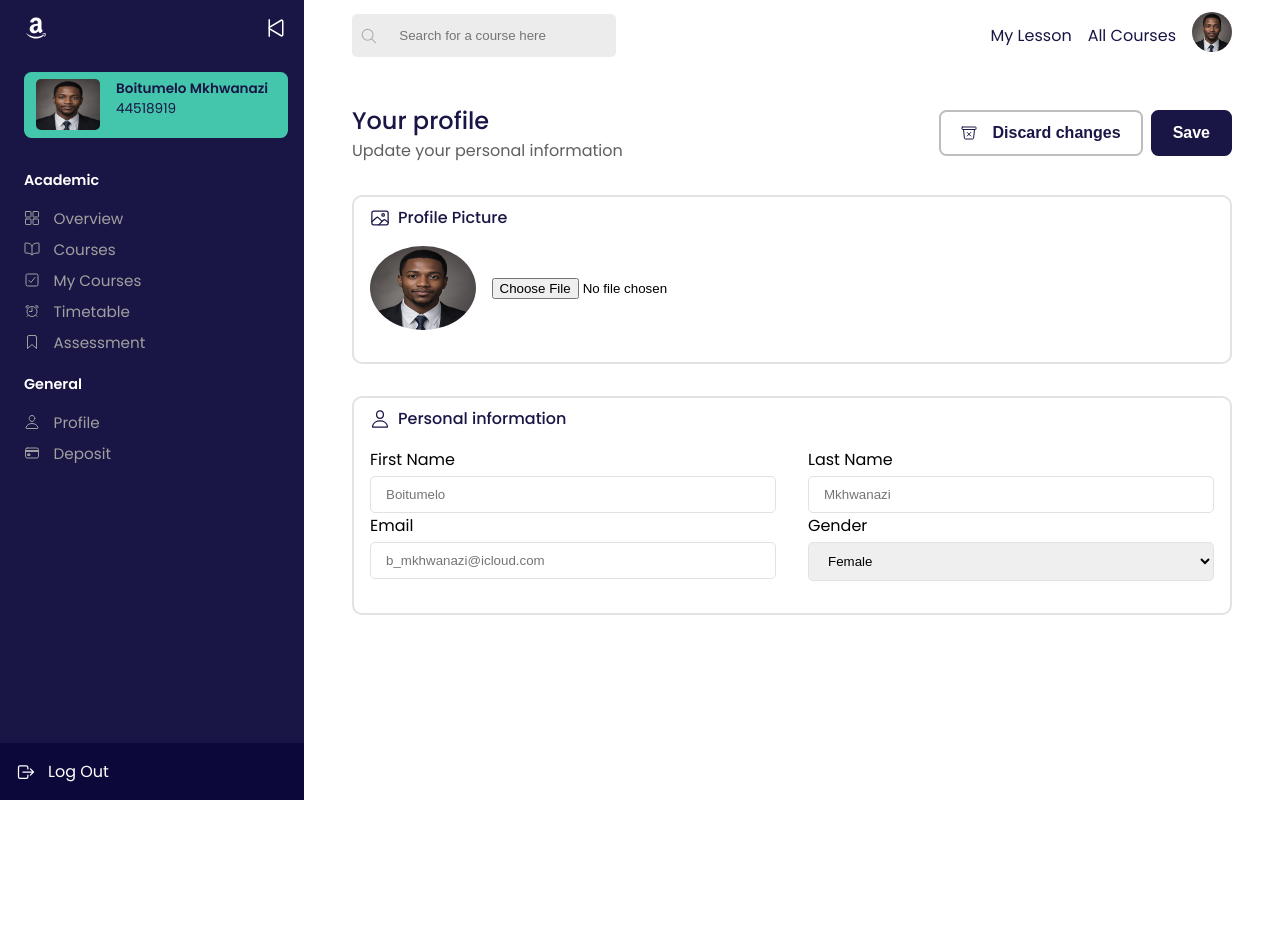
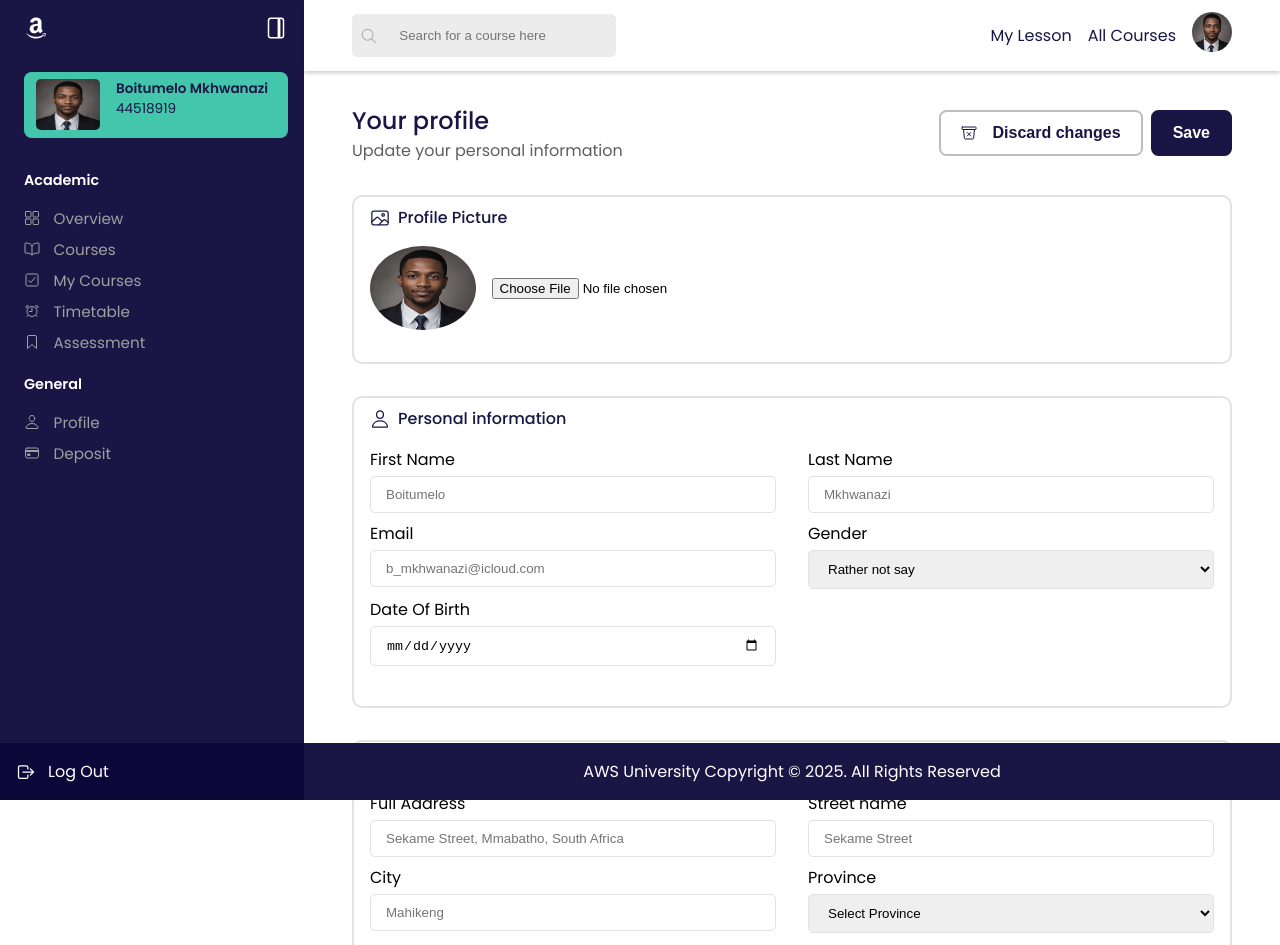
Before and after one commit to Boitumelo-Mkhwanazi/student-registration-system, an Angular app: page /dashboard/profile in a window 1280 px wide. Shown: the top 945 px of the page. Before the commit the page ends 800 px from the top, so only its background shows below. Built offline with nearby package versions, Linux system fonts and the light colour scheme.

Commit message:
Profile page desktop done

```diff
--- a/src/app/pages/dashboard/dashboard.component.css
+++ b/src/app/pages/dashboard/dashboard.component.css
@@ -13,7 +13,9 @@ p, span, ion-icon {
 }
 
 .container aside {
-    position: relative;
+    position: sticky;
+    top: 0;
+    left: 0;
     background-color: var(--navy-blue);
     height: 100vh;
     padding: 1rem 1rem 1rem 1.5rem;
@@ -130,10 +132,16 @@ p, span, ion-icon {
 /*  MAIN  */
 
 .container main .header {
+    background-color: var(--white);
+    position: sticky;
+    right: 0;
+    top: 0;
     display: flex;
     justify-content: space-between;
     align-items: center;
     padding: 0.75rem 3rem;
+    box-shadow: 0 2px 4px rgba(0, 0, 0, 0.2);
+    z-index: 1000;
 }
 
 .container main .header .search-bar {
@@ -174,3 +182,13 @@ p, span, ion-icon {
     border-radius: 50%;
     cursor: pointer;
 }
+
+.container main footer {
+    background-color: var(--navy-blue);
+    position: sticky;
+    bottom: 0;
+    right: 0;
+    text-align: center;
+    color: var(--white);
+    padding: 1rem;
+}
--- a/src/app/pages/dashboard/dashboard.component.html
+++ b/src/app/pages/dashboard/dashboard.component.html
@@ -3,7 +3,7 @@
         <div class="top">
             <ion-icon name="logo-amazon"></ion-icon>
             <div class="icon-container">
-                <ion-icon name="play-skip-back-outline"></ion-icon>
+                <ion-icon name="journal-outline"></ion-icon>
             </div>
         </div>
         <div class="content">
@@ -73,6 +73,7 @@
             </div>
         </div>
         <router-outlet />
+        <footer>AWS University Copyright &copy; 2025. All Rights Reserved</footer>
     </main>
 
 </div>
--- a/src/app/pages/dashboard/sub-pages/profile/profile.component.css
+++ b/src/app/pages/dashboard/sub-pages/profile/profile.component.css
@@ -120,6 +120,7 @@
     display: flex;
     justify-content: space-between;
     gap: 2rem;
+    margin-bottom: 0.5rem;
 }
 
 .main form .personal-information .container .row .control {
--- a/src/app/pages/dashboard/sub-pages/profile/profile.component.html
+++ b/src/app/pages/dashboard/sub-pages/profile/profile.component.html
@@ -47,13 +47,71 @@
                     <div class="control">
                         <label for="gender">Gender</label>
                         <select name="category" id="gender">
+                            <option value="null">Rather not say</option>
                             <option value="female">Female</option>
                             <option value="male">Male</option>
                         </select>
                     </div>
                 </div>
+                <div class="row">
+                    <div class="control">
+                        <label for="name">Date Of Birth</label>
+                        <input type="date">
+                    </div>
+                    <div class="control">
+
+                    </div>
+                </div>
             </div>
         </div>
-        <div></div>
+        <div class="personal-information">
+            <div class="top">
+                <ion-icon name="location-outline"></ion-icon>
+                <span>Address</span>
+            </div>
+            <div class="container">
+                <div class="row">
+                    <div class="control">
+                        <label for="full-address">Full Address</label>
+                        <input type="text" name="full-address" id="full-address" placeholder="Sekame Street, Mmabatho, South Africa">
+                    </div>
+                    <div class="control">
+                        <label for="street-name">Street name</label>
+                        <input type="text" name="street-name" id="street-name" placeholder="Sekame Street">
+                    </div>
+                </div>
+                <div class="row">
+                    <div class="control">
+                        <label for="email">City</label>
+                        <input type="text" name="city" id="email" placeholder="Mahikeng">
+                    </div>
+                    <div class="control">
+                        <label for="province">Province</label>
+                        <select name="province" id="province">
+                            <option value="null">Select Province</option>
+                            <option value="eastern_cape">Eastern Cape</option>
+                            <option value="free_state">Free State</option>
+                            <option value="gauteng">Gauteng</option>
+                            <option value="kwazulu_natal">KwaZulu-Natal</option>
+                            <option value="limpopo">Limpopo</option>
+                            <option value="mpumalanga">Mpumalanga</option>
+                            <option value="northern_cape">Northern Cape</option>
+                            <option value="north_west">North West</option>
+                            <option value="western_cape">Western Cape</option>
+                          </select>
+                    </div>
+                </div>
+                <div class="row">
+                    <div class="control">
+                        <label for="postal-code">Postal Code</label>
+                        <input type="text" name="postal-code" id="postal-code" placeholder="Sekame Street, Mmabatho, South Africa">
+                    </div>
+                    <div class="control">
+                        <label for="country">Country</label>
+                        <input type="text" name="country" id="country" placeholder="South Africa">
+                    </div>
+                </div>
+            </div>
+        </div>
     </form>
 </div>
--- a/src/app/shared-ui/footer/footer.component.html
+++ b/src/app/shared-ui/footer/footer.component.html
@@ -22,7 +22,7 @@
         </div>
     </div>
     <div class="bottom">
-        <p>Copyright 2025aws.AllRightsReserved</p>
+        <p>AWS University Copyright &copy; 2025. All Rights Reserved</p>
         <ul>
             <li><a href=""><ion-icon name="logo-linkedin"></ion-icon></a></li>
             <li><a href=""><ion-icon name="logo-instagram"></ion-icon></a></li>
```
